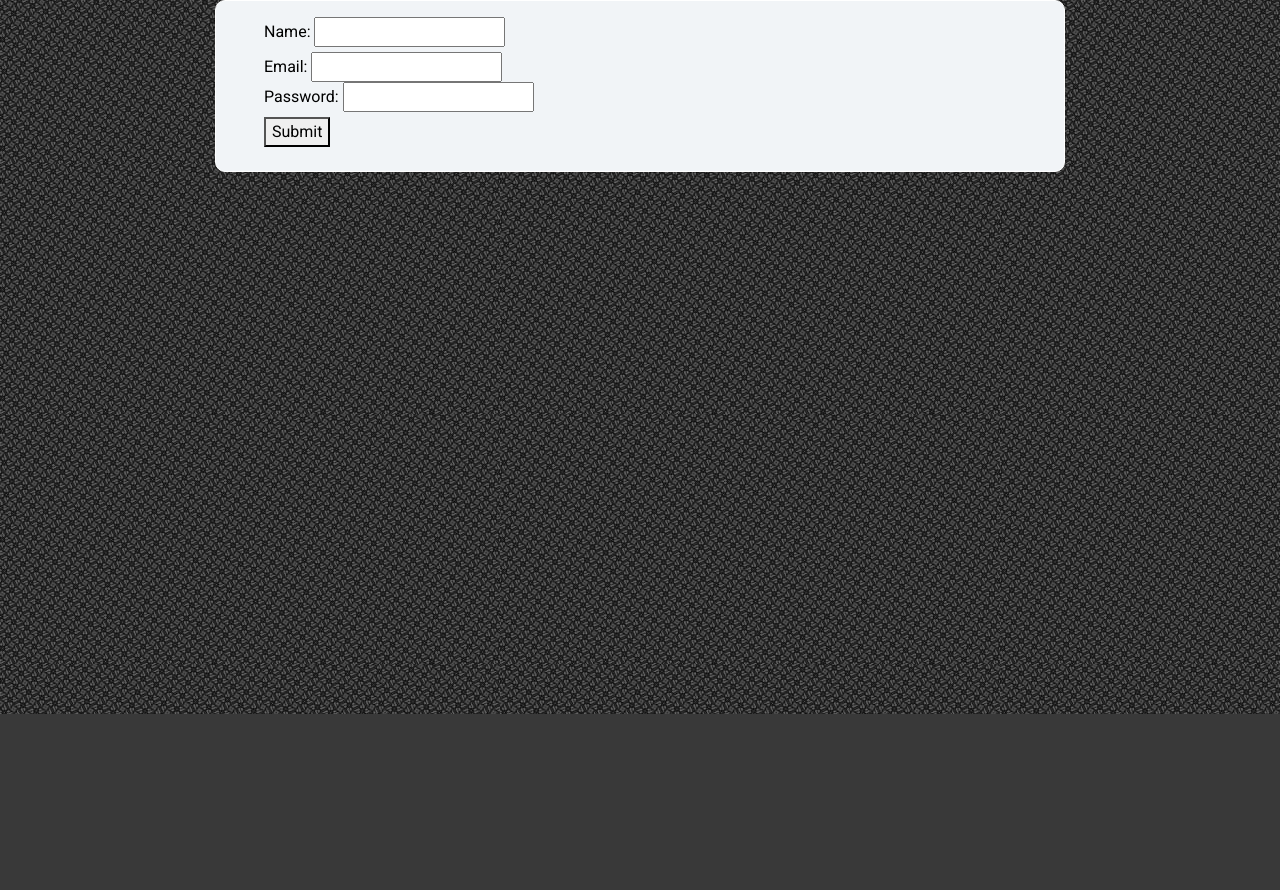
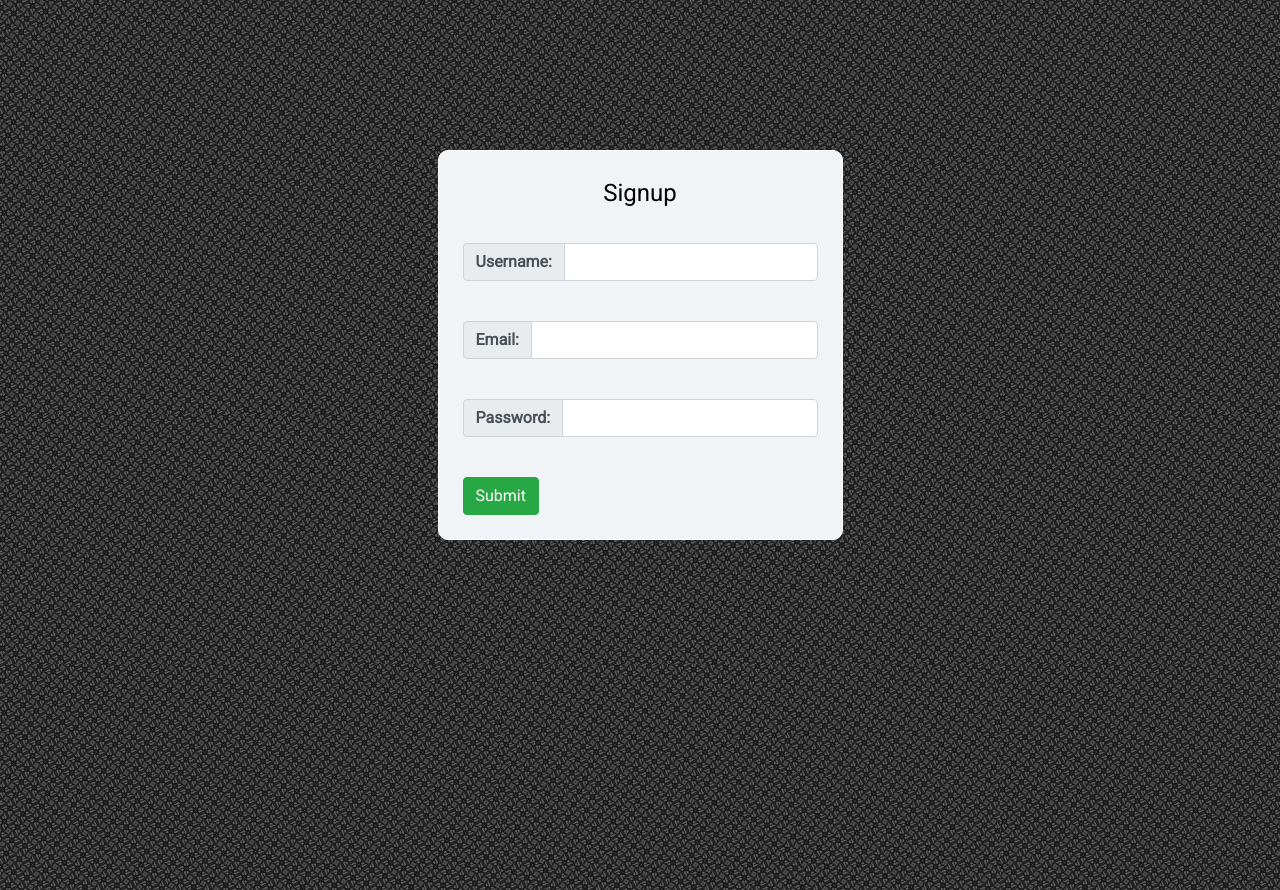
Before and after one commit to joseenciso/bottleneck, a Flask app: page /register in a window 1280 px wide. Shown: the part 86-976 px from the top of the page. Before the commit the page ends 800 px from the top, so only its background shows below. Run offline with Flask 2, Linux system fonts and the light colour scheme; some libraries are stand-ins or nearby versions.

Commit message:
Adding spaces in login and register forms. Working on pegi description on Reviews

```diff
--- a/app.py
+++ b/app.py
@@ -5,20 +5,10 @@ from flask import (
     request, session, flash
 )
 from datetime import datetime, timedelta
-# from bottle import response
-# import uuid
-# import base64
-# import bson
-# import gridfs
-# from flask_login import (
-#                     LoginManager, UserMixin, login_required,
-#                     current_user, login_user
-#                     )
 
 from bson.objectid import ObjectId
 
 from flask_pymongo import PyMongo
-
 
 
 username = os.getenv('C9_USER')
@@ -173,61 +163,54 @@ def edit_post(post_id):
         return redirect(url_for('login'))
 
 
-@app.route('/update_post/<post_id>', methods=['GET', 'POST'])
+@app.route('/update_post/<post_id>', methods=['GET', 'POST', 'UPDATE'])
 def update_post(post_id):
-    # import pdb;pdb.set_trace()
-    if "post_cover" in request.files:
+    if request.method == 'POST':
+        # import pdb;pdb.set_trace()
+        # if "post_cover" in request.files:
+        #     post_cover = request.files["post-cover"]
+        # if "gallery_1" in request.files:
+        #     gallery_1 = request.files["gallery_1"]
+        # if "gallery_2" in request.files:
+        #     gallery_2 = request.files["gallery_2"]
+        # if "gallery_3" in request.files:
+        #     gallery_3 = request.files["gallery_3"]
+        # if "gallery_4" in request.files:
+        #     gallery_4 = request.files["gallery_4"]
+        # if "gallery_5" in request.files:
+        #     gallery_5 = request.files["gallery_5"]
         post_cover = request.files["post-cover"]
+        gallery_1 = request.files["gallery_1"]
+        gallery_2 = request.files["gallery_2"]
+        gallery_3 = request.files["gallery_3"]
+        gallery_4 = request.files["gallery_4"]
+        gallery_5 = request.files["gallery_5"]
+        release_date = datetime.strptime(request.form["release-date"], '%Y-%m-%d')
 
-    if "gallery_1" in request.files:
-        gallery_1 = request.files["gallery_1"]
-        return gallery_1
-    if "gallery_2" in request.files:
-        gallery_2 = request.files["gallery_2"]
-        return gallery_2
-    if "gallery_3" in request.files:
-        gallery_3 = request.files["gallery_3"]
-        return gallery_3
-    if "gallery_4" in request.files:
-        gallery_4 = request.files["gallery_4"]
-        return gallery_4
-    if "gallery_5" in request.files:
-        gallery_5 = request.files["gallery_5"]
-        return gallery_5
-    # gallery_1 = request.files["gallery_1"]
-    # gallery_2 = request.files["gallery_2"]
-    # gallery_3 = request.files["gallery_3"]
-    # gallery_4 = request.files["gallery_4"]
-    # gallery_5 = request.files["gallery_5"]
-    release_date = datetime.strptime(
-        request.form["release-date"], '%Y-%m-%d')
-
-    mongo.save_file(post_cover.filename, post_cover)
-    mongo.save_file(gallery_1.filename, gallery_1)
-    mongo.save_file(gallery_2.filename, gallery_2)
-    mongo.save_file(gallery_3.filename, gallery_3)
-    mongo.save_file(gallery_4.filename, gallery_4)
-    mongo.save_file(gallery_5.filename, gallery_5)
-    mongo.db.posts.update(
-            {
-                "post_title": request.form["post-title"],
-                "post_subtitle": request.form["post-subtitle"],
-                "release_date": release_date,
-                "post_cover": post_cover.filename,
-                "no_players": request.form["no_players"],
-                "game_score": request.form["game_score"],
-                "game_platform": request.form.getlist("platform"),
-                "pegi_desc": request.form.getlist("pegi-desc"),
-                "gallery_1": gallery_1.filename,
-                "gallery_2": gallery_2.filename,
-                "gallery_3": gallery_3.filename,
-                "gallery_4": gallery_4.filename,
-                "gallery_5": gallery_5.filename,
-                "pros_content": request.form["post-pros"],
-                "cons_content": request.form["post-cons"],
-                "post_review": request.form["post-review"],
-            }
-        )
+        mongo.save_file(post_cover.filename, post_cover)
+        mongo.save_file(gallery_1.filename, gallery_1)
+        mongo.save_file(gallery_2.filename, gallery_2)
+        mongo.save_file(gallery_3.filename, gallery_3)
+        mongo.save_file(gallery_4.filename, gallery_4)
+        mongo.save_file(gallery_5.filename, gallery_5)
+        mongo.db.posts.update({"_id": post_id}, {"$set": {
+                    "post_title": request.form["post-title"],
+                    "post_subtitle": request.form["post-subtitle"],
+                    "release_date": release_date,
+                    "post_cover": post_cover.filename,
+                    "no_players": request.form["no_players"],
+                    "game_score": request.form["game_score"],
+                    "game_platform": request.form.getlist("platform"),
+                    "pegi_desc": request.form.getlist("pegi-desc"),
+                    "gallery_1": gallery_1.filename,
+                    "gallery_2": gallery_2.filename,
+                    "gallery_3": gallery_3.filename,
+                    "gallery_4": gallery_4.filename,
+                    "gallery_5": gallery_5.filename,
+                    "pros_content": request.form["post-pros"],
+                    "cons_content": request.form["post-cons"],
+                    "post_review": request.form["post-review"],
+                    }})
     return redirect(url_for('index'))
 
 
--- a/static/css/style.css
+++ b/static/css/style.css
@@ -334,6 +334,12 @@ footer{
 /*****************************************/
 /** Reviews **/
 /*****************************************/
+.game-players,
+.game-release,
+.game-platform{
+    font-weight: 600;
+}
+
 .post-container{
 
 }
@@ -348,6 +354,18 @@ footer{
 }
 
 /*****************************************/
+/** Edit Post **/
+/*****************************************/
+.gallery-label{
+    font-weight: 600;
+}
+
+.gallery-label > u{
+    font-weight: 100;
+}
+
+
+/*****************************************/
 /** Form **/
 /*****************************************/
 .platforms,
@@ -355,11 +373,6 @@ footer{
     padding-left: 35px;
 }
 
-
-
-/*****************************************/
-/** Form **/
-/*****************************************/
 .post-heading{
     margin-top: 3rem;
 }
@@ -434,6 +447,7 @@ textarea{
 /*****************************************/
 /** Forms Login **/
 /*****************************************/
+.singup,
 .login{
     text-align: center;
 }
@@ -469,9 +483,7 @@ textarea{
         max-width: 700px;
     } */
 
-    .form-login{
-        width: 305px;
-    }
+
 
     .submit-login{
         margin-top: 20px;
@@ -531,6 +543,17 @@ textarea{
         font-weight: 500;
         letter-spacing: 3px;
     }
+
+    .form-login,
+    .form-register{
+        width: 405px;
+        padding: 24px;
+    }
+
+    .form-login .input-group-text,
+    .form-register .input-group-text{
+        font-weight: 600;
+    }
 }
 
 @media (max-width: 574px) {
@@ -582,7 +605,7 @@ textarea{
 
 /*********************************************/
 /*********************************************/
-    .post-legend,
+
     fieldset p{
         padding-left: 10px;
     }
@@ -596,6 +619,16 @@ textarea{
     textarea{
         width: 334px;
     }
+
+    .form-register{
+    margin-left: 10px;
+    margin-right: 10px;
+    }
+
+    .form-register .input-group-text{
+        width: 103px;
+        font-weight: 600;
+    }
 }
 
 /* @media (min-width: 300px) and (min-width: 575.98px){
--- a/templates/register.html
+++ b/templates/register.html
@@ -3,17 +3,34 @@
 
 {% block content %}
 
-<form class="form form-register" action="{{url_for('register')}}" method="POST">
-    <label for="username">Name: </label>
-    <input type="text" id="username" name="username">
+<div class="spacer col-12"></div>
+
+<form class="form form-register form-group" action="{{url_for('register')}}" method="POST">
+    <legend class="singup">Signup</legend>
     <br>
-    <button<label for="email">Email: </label>
-    <input type="email" id="email" name="email">
+    <div class="input-group mb-3">
+        <div class="input-group-prepend">
+            <label for="username" class="input-group-text">Username: </label>
+        </div>
+            <input type="text" id="username" name="username" class="form-control">
+    </div>
     <br>
-    <label for="password">Password: </label>
-    <input type="password" name="password" id="password">
+    <div class="input-group mb-3">
+        <div class="input-group-prepend">
+            <label for="email" class="input-group-text">Email: </label>
+        </div>
+        <input type="email" id="email" name="email" class="form-control">
+    </div>
     <br>
-     <button type="submit" value="Submit">Submit</button>
+    <div class="input-group mb-3">
+        <div class="input-group-prepend">
+            <label for="password" class="input-group-text">Password: </label>
+        </div>
+        <input type="password" name="password" id="password" class="form-control">
+    </div>
+    <br>
+    <button type="submit" value="Submit" class="btn btn-success">Submit</button>
 </form>
 
+<div class="spacer col-12"></div>
 {% endblock %}
```
Also changed, not shown: templates/edit_post.html (+22 -16 lines), templates/login.html (+2 -6 lines), templates/reviews.html (+8 -3 lines).
